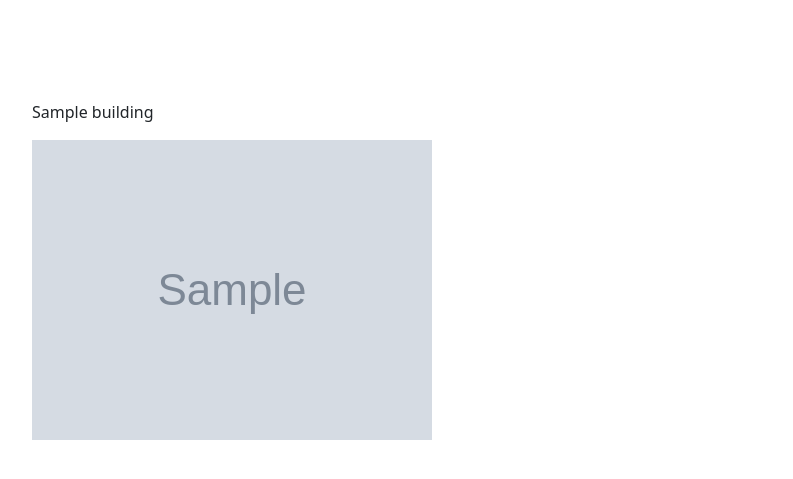
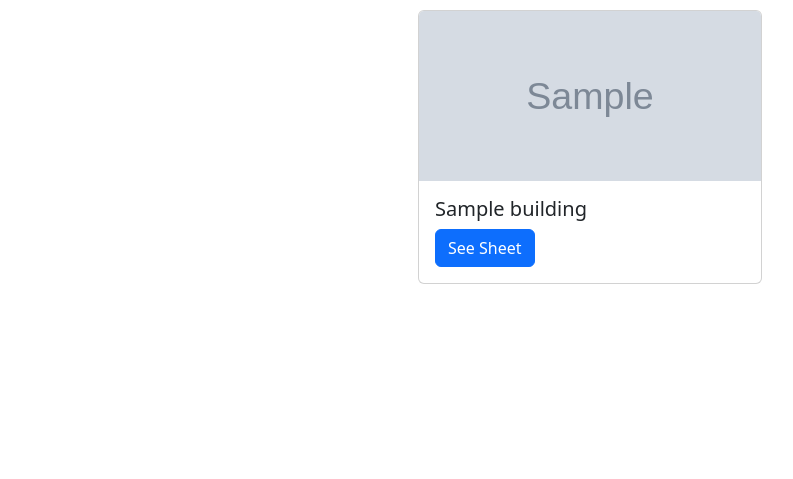
Before and after one commit to cazitouni/estatemanager, a Django app: page / in a window 1280 px wide. Shown: the part 76-555 px from the top of the page, without its empty margins (50-843 px from the left). Run offline with Django 4.2, Linux system fonts and the light colour scheme; tables that the repository leaves empty hold one stand-in row (values such as "Sample post"); grey boxes marked "Sample" are stand-in pictures.

Commit message:
adding sig support 1st step

```diff
--- a/estatemanager/settings.py
+++ b/estatemanager/settings.py
@@ -39,6 +39,7 @@
     'django.contrib.sessions',
     'django.contrib.messages',
     'django.contrib.staticfiles',
+    'django.contrib.gis',
     'manager',
     'explorer',
     'crispy_forms',
@@ -80,7 +81,7 @@
 
 DATABASES = {
     'default': {
-        'ENGINE': 'django.db.backends.oracle',
+        'ENGINE': 'django.contrib.gis.db.backends.oracle',
         'NAME': config('DB_HOST'),
         'USER': config('DB_USER'),
         'PASSWORD': config('DB_PSWD'),
--- a/manager/models.py
+++ b/manager/models.py
@@ -1,4 +1,4 @@
-from django.db import models
+from django.contrib.gis.db import models
 from django.conf import settings
 
 class Profile(models.Model):
@@ -32,22 +32,22 @@
         CULTES = 'Cultes'
         SPORT = 'Patrimoine Sportif'
 
-
     name = models.CharField(max_length=255, unique=True)
-    street = models.CharField(max_length=255, unique=True)
-    administrators = models.CharField(max_length=50, choices=Administrators.choices, default=Administrators.GIPB)
+    street = models.CharField(max_length=255, blank=True)
+    administrators = models.CharField(max_length=50, choices=Administrators.choices, blank=True)
     date_created = models.DateTimeField(auto_now_add=True)
     date_modified = models.DateTimeField(auto_now=True)
     author = models.ForeignKey(settings.AUTH_USER_MODEL, on_delete=models.PROTECT)
-    site = models.ForeignKey(Site, blank=True, on_delete=models.PROTECT)
-    image = models.ImageField(upload_to='images/')
+    site = models.ForeignKey(Site, on_delete=models.CASCADE)
+    image = models.ImageField(upload_to='images/', blank=True)
+    geometrie = models.MultiPolygonField(srid=3948, null = True, blank=True)
 
     def __str__(self):
         return self.name
 
 class Space(models.Model):
     name = models.CharField(max_length=255, unique=True)
-    building = models.ForeignKey(Building, blank=True, on_delete=models.PROTECT)
+    building = models.ForeignKey(Building, on_delete=models.CASCADE)
     date_created = models.DateTimeField(auto_now_add=True)
     date_modified = models.DateTimeField(auto_now=True)
     author = models.ForeignKey(settings.AUTH_USER_MODEL, on_delete=models.PROTECT)
--- a/manager/views.py
+++ b/manager/views.py
@@ -4,7 +4,9 @@
 
 def index(request):
     context = {
-        "Buildings" : Building.objects.all().order_by('-date_modified')
+        "Sites" : Site.objects.all().order_by('-date_modified'),
+        "Buildings" : Building.objects.all().order_by('-date_modified'),
+        "Spaces" : Space.objects.all().order_by('-date_modified')
     }
     return render(request, "index.html", context)
 
--- a/templates/add/building_add.html
+++ b/templates/add/building_add.html
@@ -1,5 +1,8 @@
 {% extends "base.html" %}
 {% load crispy_forms_tags %}
+{% block head %}
+{{ form.media }}
+{% endblock %}
 {% block title %}
 Adding
 {% endblock %}
@@ -12,4 +15,5 @@
     </form>
 
 </div>
+
 {% endblock %}
--- a/templates/base.html
+++ b/templates/base.html
@@ -1,7 +1,9 @@
 <!DOCTYPE html>
 <html>
     <head>
+      {% block head %}
         <title>Estate Manager : {% block title %}{% endblock %}</title>
+        {% endblock %}
     </head>
 
     <body>
--- a/templates/index.html
+++ b/templates/index.html
@@ -3,10 +3,19 @@
 Index
 {% endblock %}
 {% block content %}
-<div id="index" class="container">
+<div class="d-flex flex-row flex-wrap justify-content-center">
 {% for Building in Buildings %}
-<p>{{ Building.name }}</p>
-<img src="{{ Building.image.url }}" alt="My image">
+<div class="card" style="width: 344px;margin: 10px;">
+  {% if Building.image.url != None %}
+    <img src="{{ Building.image.url }}" class="card-img-top" alt="..." style="height:170px">
+  {% else %}
+    <img src="" class="card-img-top" alt="...">
+  {% endif %}
+    <div class="card-body">
+      <h5 class="card-title">{{ Building.name }}</h5>
+      <a href="#" class="btn btn-primary">See Sheet</a>
+    </div>
+  </div>
 {% endfor %}
 </div>
 {% endblock %}
```
Also changed, not shown: manager/forms.py (+5 -3 lines).
